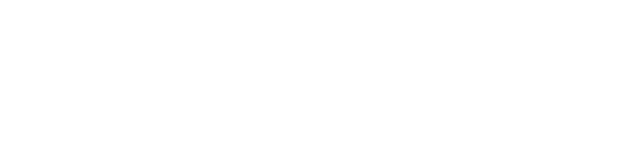
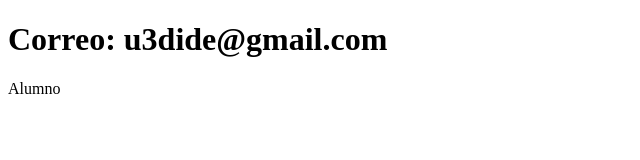
Before and after one commit to rumanag/sistema-de-registro, a plain HTML site: page index.html in a window 1280 px wide. Shown: the whole page, without its empty margins (0-640 px from the left). Drawn offline with Linux system fonts and the light colour scheme.

Commit message:
crea las lineas de correo y alumno

```diff
--- a/index.html
+++ b/index.html
@@ -6,6 +6,7 @@
     <title>Sistema de Registro de Juegos</title>
 </head>
 <body>
-
+    <h1>Correo: u3dide@gmail.com</h1>
+        <p>Alumno</p>
 </body>
 </html>
```
